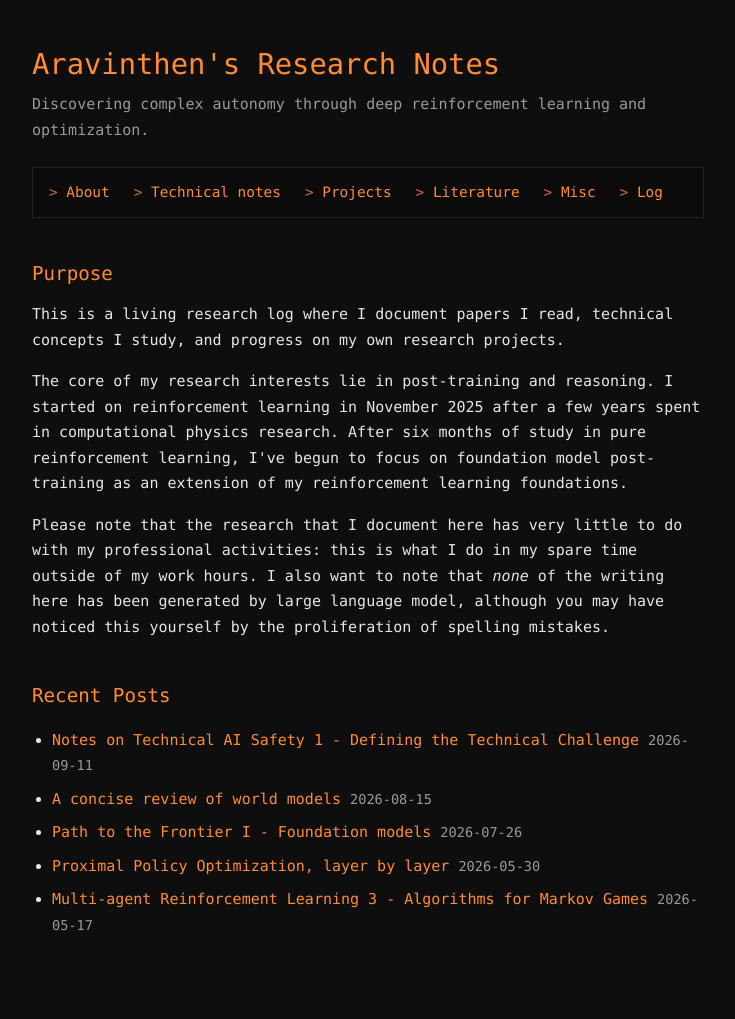
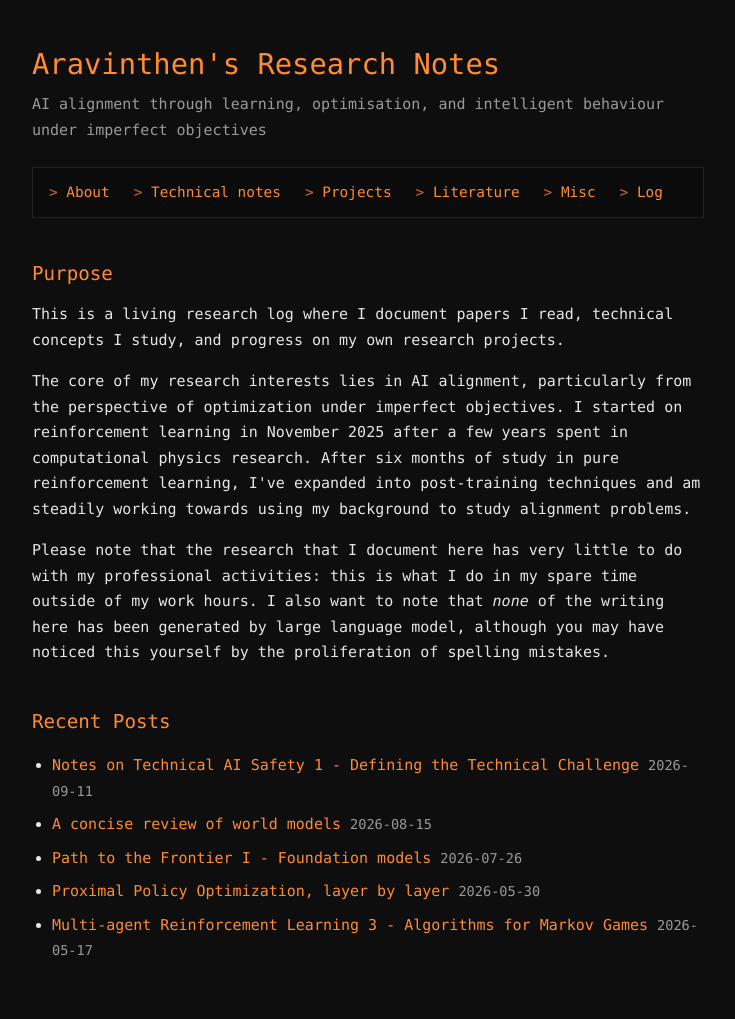
Before and after one commit to aravinthen/aravinthen.github.io, a Jekyll site: the page built from index.html, in a window 1280 px wide. Shown: the whole page, without its empty margins (272-1007 px from the left). Built offline with Jekyll 4.4.1, drawn with Linux system fonts in a browser that asks for light colours; before the commit the page ends 993 px from its top, so only the background shows below that.

Commit message:
website update

```diff
--- a/_config.yml
+++ b/_config.yml
@@ -1,5 +1,5 @@
 title: Aravinthen's Research Notes
-description: Discovering complex autonomy through deep reinforcement learning and optimization.
+description: AI alignment through learning, optimisation, and intelligent behaviour under imperfect objectives
 author: Aravinthen Rajkumar
 theme: null
 
--- a/index.html
+++ b/index.html
@@ -8,7 +8,7 @@ title: Home
       This is a living research log where I document papers I read, technical concepts I study, and progress on my own research projects.
   </p>
   <p>
-      The core of my research interests lie in post-training and reasoning. I started on reinforcement learning in November 2025 after a few years spent in computational physics research. After six months of study in pure reinforcement learning, I've begun to focus on foundation model post-training as an extension of my reinforcement learning foundations.
+      The core of my research interests lies in AI alignment, particularly from the perspective of optimization under imperfect objectives. I started on reinforcement learning in November 2025 after a few years spent in computational physics research. After six months of study in pure reinforcement learning, I've expanded into post-training techniques and am steadily working towards using my background to study alignment problems.
   </p>
   <p>
       Please note that the research that I document here has very little to do with my professional activities: this is what I do in my spare time outside of my work hours. I also want to note that <i>none</i> of the writing here has been generated by large language model, although you may have noticed this yourself by the proliferation of spelling mistakes.
```
Also changed, not shown: about/index.md (+1 -1 lines), _layouts/default.html (line endings or trailing spaces).
